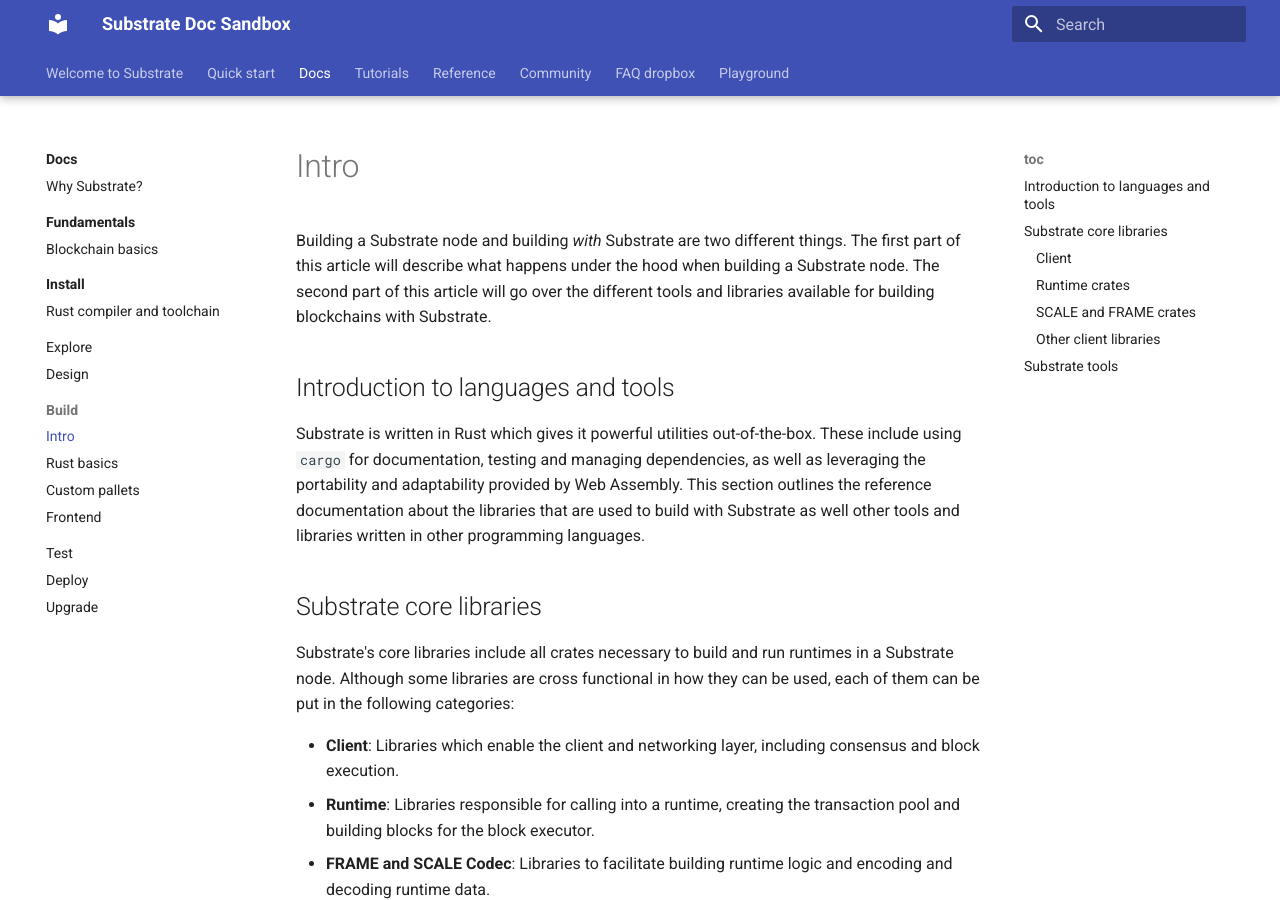
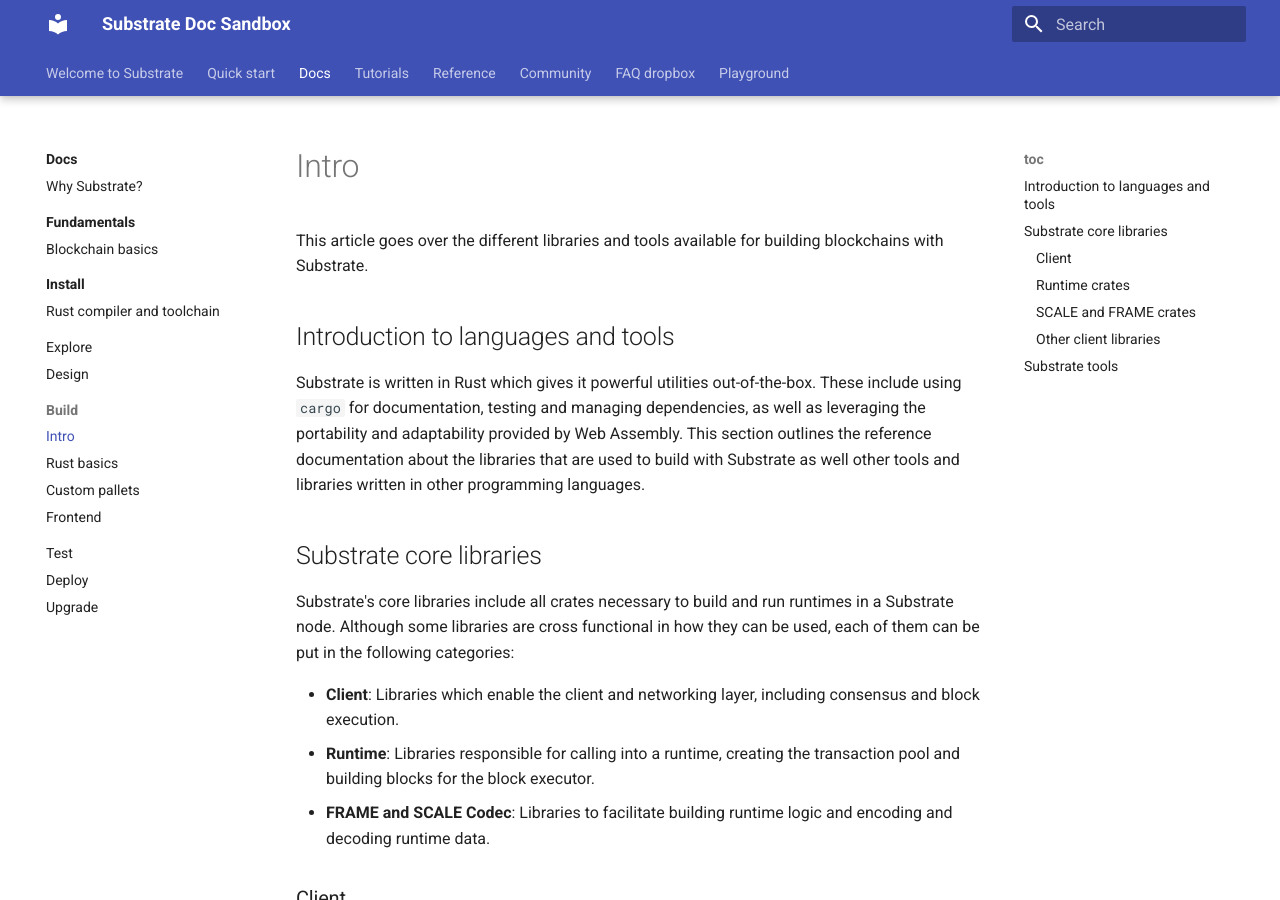
Before and after one commit to polkadot-developers/docs-sandbox, an MkDocs documentation site: the page built from source/docs/main-docs/06-build/intro.md, in a window 1280 px wide and 900 px high. Built offline with MkDocs 1.6.1 and Material for MkDocs 9.7.7, drawn with Linux system fonts in a browser that asks for light colours.

Commit message:
Update intro wip

```diff
--- a/source/docs/main-docs/06-build/intro.md
+++ b/source/docs/main-docs/06-build/intro.md
@@ -2,9 +2,8 @@
 Type: reference
 Index: 1
 
-Building a Substrate node and building _with_ Substrate are two different things.
-The first part of this article will describe what happens under the hood when building a Substrate node.
-The second part of this article will go over the different tools and libraries available for building blockchains with Substrate.
+This article goes over the different libraries and tools available for building blockchains with Substrate.
+
 ## Introduction to languages and tools
 
 Substrate is written in Rust which gives it powerful utilities out-of-the-box.
```
